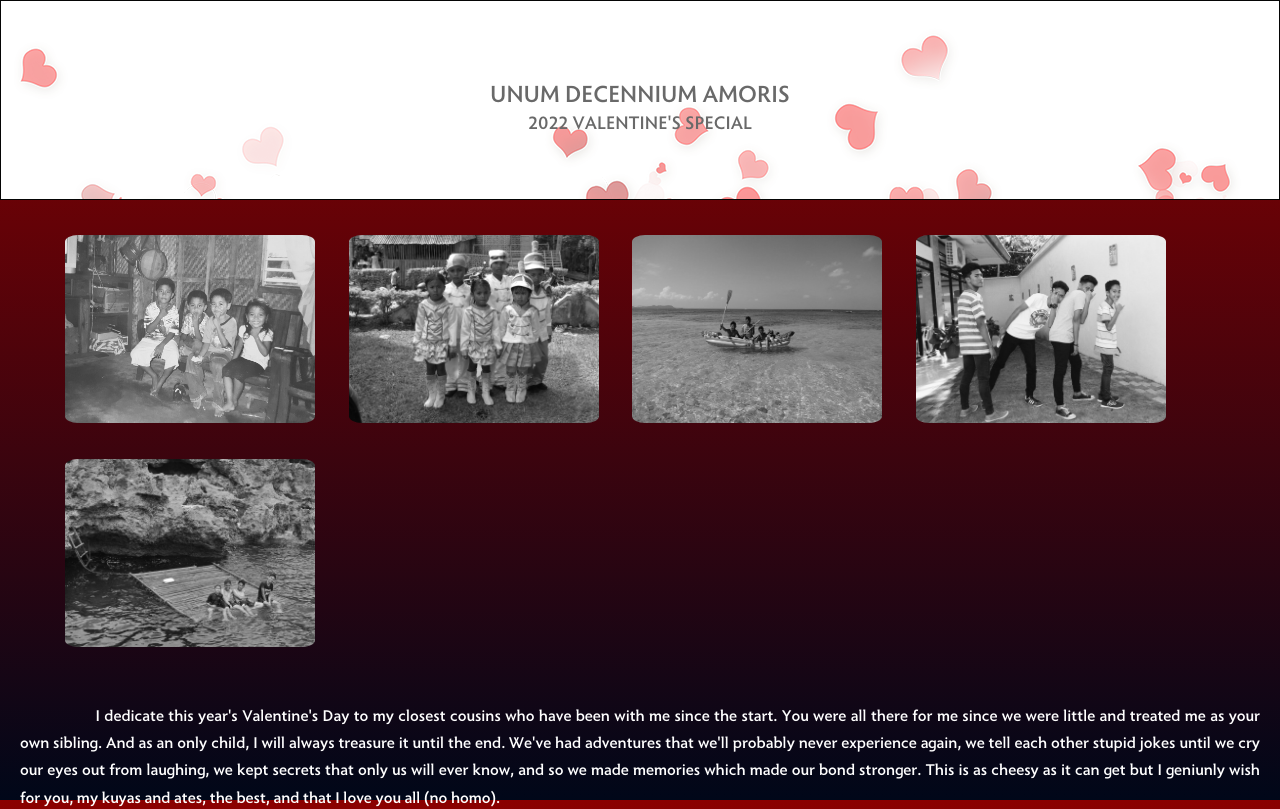
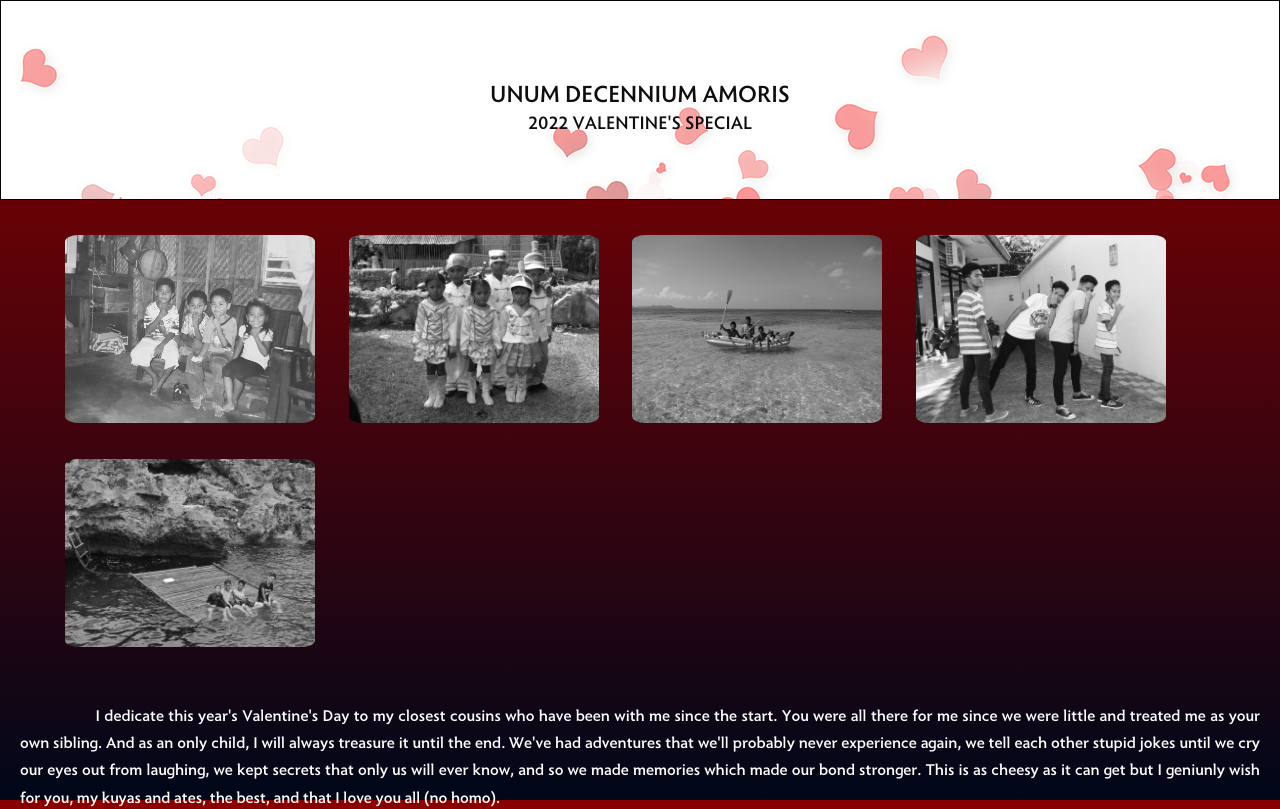
Before and after one commit to mariano-shem/valentines-web-gallery, a plain HTML site: page index.html in a window 1280 px wide. Shown: the top 809 px of the page. Drawn offline with Linux system fonts and the light colour scheme.

Commit message:
Update style.css

```diff
--- a/css/style.css
+++ b/css/style.css
@@ -15,7 +15,7 @@ html, body {
 }
 h2, h3 {
 	text-align: center;
-	color: dimgray;
+	color: #0f0e0e;
 }
 .text{
 	min-width: 450px;
```
